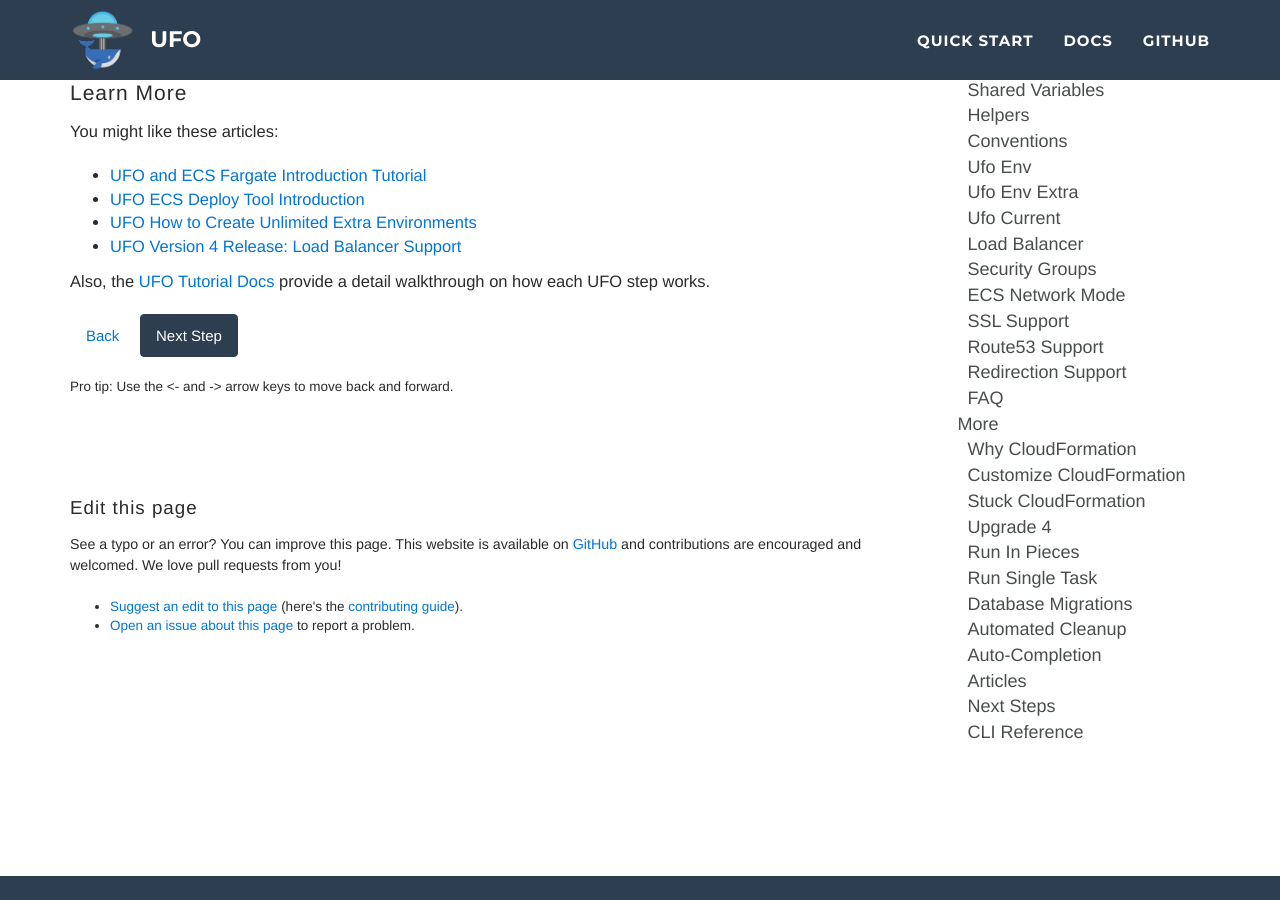
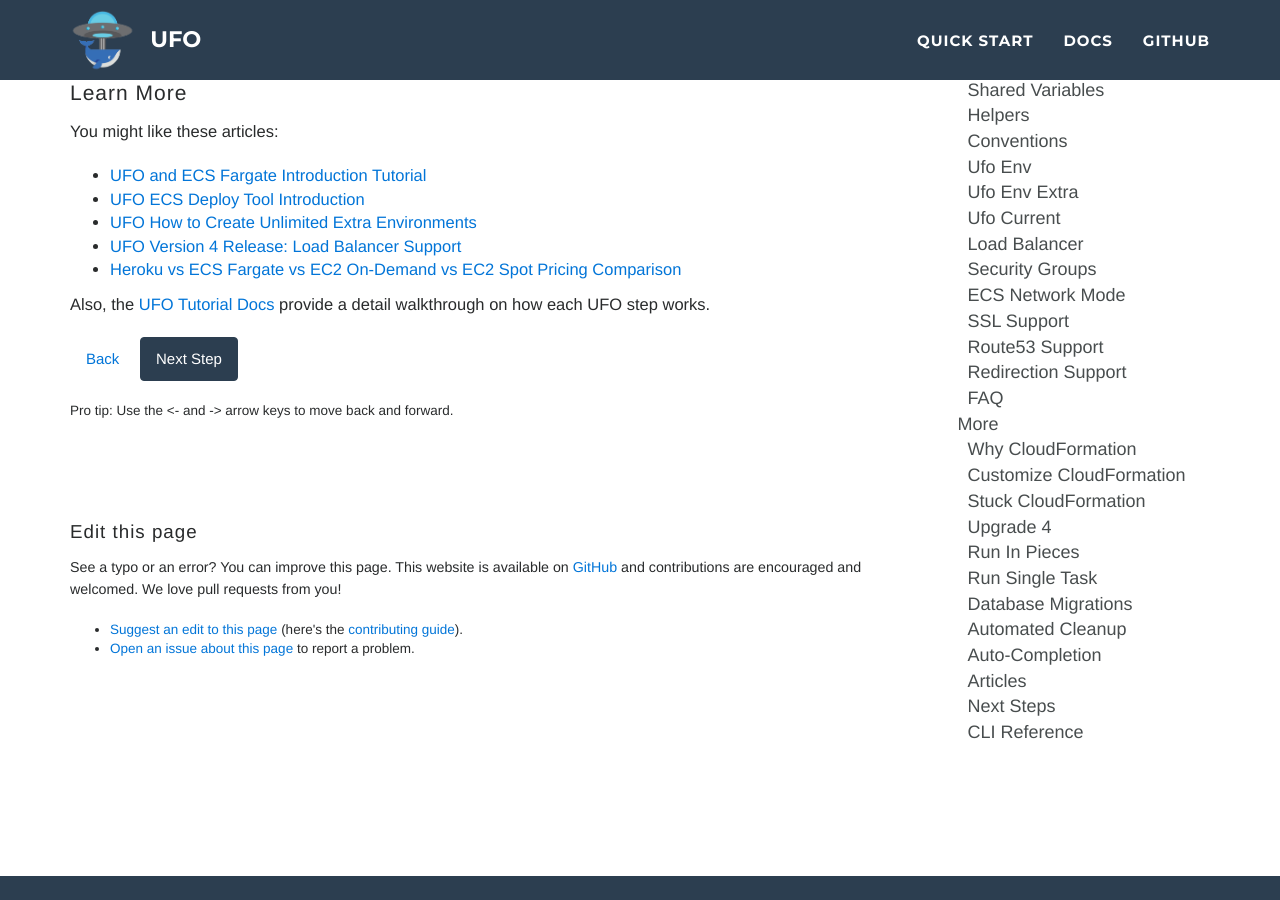
Before and after one commit to boltops-tools/ufo, a Jekyll site: the page built from docs/docs.md, in a window 1280 px wide and 900 px high, scrolled down 448 px. Built offline with Jekyll 4.4.1, drawn with Linux system fonts in a browser that asks for light colours.

Commit message:
update docs

```diff
--- a/docs/docs.md
+++ b/docs/docs.md
@@ -21,6 +21,7 @@ You might like these articles:
 * [UFO ECS Deploy Tool Introduction](https://blog.boltops.com/2018/07/06/ufo-ecs-deployment-tool-introduction)
 * [UFO How to Create Unlimited Extra Environments](https://blog.boltops.com/2018/07/12/ufo-how-to-create-unlimited-extra-environments)
 * [UFO Version 4 Release: Load Balancer Support](https://blog.boltops.com/2018/07/05/ufo-version-4-release)
+* [Heroku vs ECS Fargate vs EC2 On-Demand vs EC2 Spot Pricing Comparison](https://blog.boltops.com/2018/04/22/heroku-vs-ecs-fargate-vs-ec2-on-demand-vs-ec2-spot-pricing-comparison)
 
 Also, the [UFO Tutorial Docs]({% link _docs/tutorial.md %}) provide a detail walkthrough on how each UFO step works.
 
```
